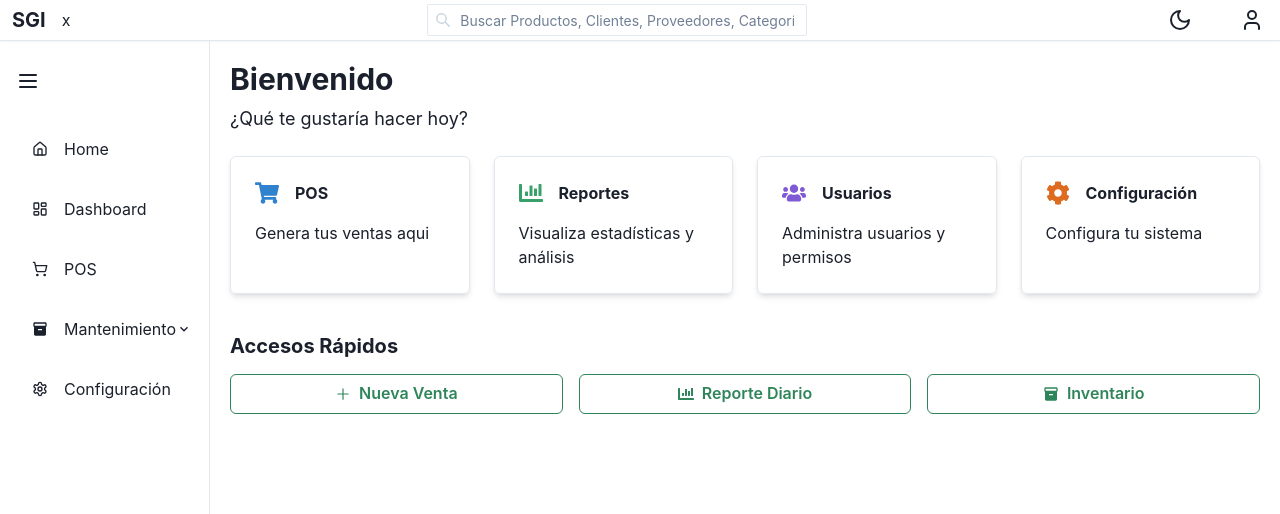
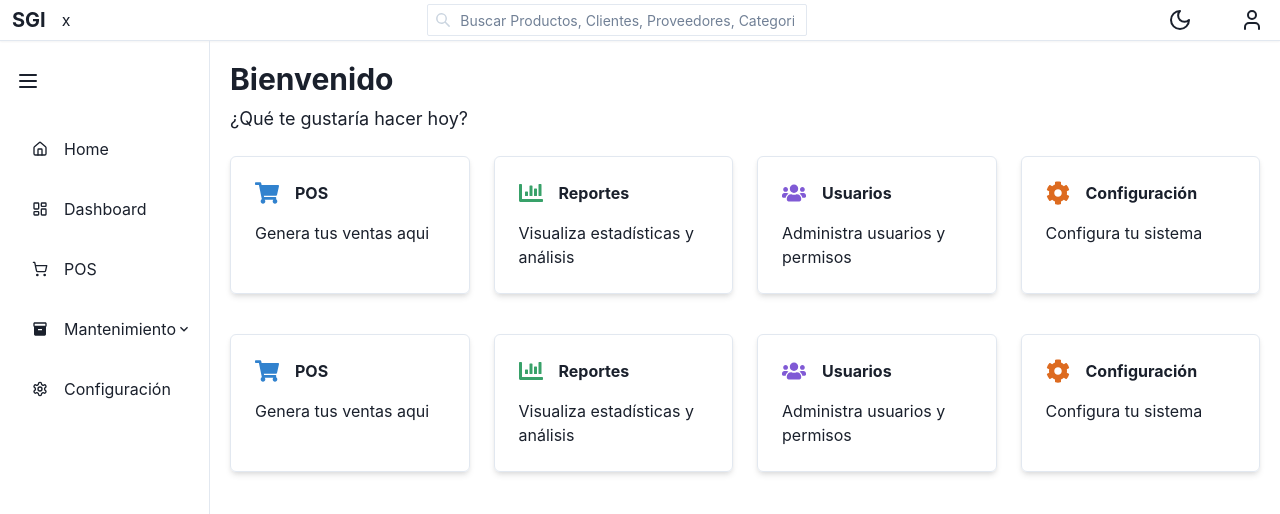
Before and after one commit to Bacze12/inventory-pos-frontend, a React (Create React App) app: page /homecashier in a window 1280 px wide. Shown: the top 514 px of the page. Built offline with nearby package versions, Linux system fonts and the light colour scheme; sample sign-in values are in the browser's storage.

Commit message:
Agregar accesos rápidos a HomeCashier para mejorar la navegación y la usabilidad

```diff
--- a/src/pages/HomeCashier.jsx
+++ b/src/pages/HomeCashier.jsx
@@ -118,40 +118,83 @@ const HomeCashier = () => {
                 <Text color="gray.950">Configura tu sistema</Text>
                 </GridItem>
             </Grid>
+            <Grid templateColumns="repeat(4, 1fr)" gap={6} mb={10}>
+                <GridItem
+                shadow="md"
+                rounded="md"
+                border="1px"
+                borderColor="gray.200"
+                p={6}
+                cursor="pointer"
+                _hover={{ shadow: 'lg' }}
+                onClick={() => navigate('/')}
+                >
+                <Flex align="center" mb={4}>
+                    <Icon as={FaShoppingCart} boxSize={6} color="blue.500" />
+                    <Text fontWeight="bold" ml={4}>
+                    POS
+                    </Text>
+                </Flex>
+                <Text color="gray.950">Genera tus ventas aqui</Text>
+                </GridItem>
 
-            {/* Accesos rápidos */}
-            <Heading size="md" mb={4}>
-                Accesos Rápidos
-            </Heading>
-            <Flex gap={4}>
-                <Button
-                leftIcon={<AiOutlinePlus />}
-                colorScheme="green"
-                variant="outline"
-                flex="1"
-                onClick={() => navigate('/pos')}
+                <GridItem
+                shadow="md"
+                rounded="md"
+                p={6}
+                border="1px"
+                borderColor="gray.200"
+                cursor="pointer"
+                _hover={{ shadow: 'lg' }}
+                onClick={() => navigate('/reportes')}
                 >
-                Nueva Venta
-                </Button>
-                <Button
-                leftIcon={<FaChartBar />}
-                colorScheme="green"
-                variant="outline"
-                flex="1"
-                onClick={() => navigate('/reporte-diario')}
+                <Flex align="center" mb={4}>
+                    <Icon as={FaChartBar} boxSize={6} color="green.500" />
+                    <Text fontWeight="bold" ml={4}>
+                    Reportes
+                    </Text>
+                </Flex>
+                <Text color="gray.950">Visualiza estadísticas y análisis</Text>
+                </GridItem>
+
+                <GridItem
+                shadow="md"
+                rounded="md"
+                p={6}
+                border="1px"
+                borderColor="gray.200"
+                cursor="pointer"
+                _hover={{ shadow: 'lg' }}
+                onClick={() => navigate('/users')}
                 >
-                Reporte Diario
-                </Button>
-                <Button
-                leftIcon={<MdInventory />}
-                colorScheme="green"
-                variant="outline"
-                flex="1"
-                onClick={() => navigate('/inventory')}
+                <Flex align="center" mb={4}>
+                    <Icon as={FaUsers} boxSize={6} color="purple.500" />
+                    <Text fontWeight="bold" ml={4}>
+                    Usuarios
+                    </Text>
+                </Flex>
+                <Text color="gray.950">Administra usuarios y permisos</Text>
+                </GridItem>
+
+                <GridItem
+                shadow="md"
+                rounded="md"
+                p={6}
+                border="1px"
+                borderColor="gray.200"
+                cursor="pointer"
+                _hover={{ shadow: 'lg' }}
+                onClick={() => navigate('/settings')}
                 >
-                Inventario
-                </Button>
-            </Flex>
+                <Flex align="center" mb={4}>
+                    <Icon as={FaCog} boxSize={6} color="orange.500" />
+                    <Text fontWeight="bold" ml={4}>
+                    Configuración
+                    </Text>
+                </Flex>
+                <Text color="gray.950">Configura tu sistema</Text>
+                </GridItem>
+            </Grid>
             </Box>
         </Flex>
         </Box>
```
